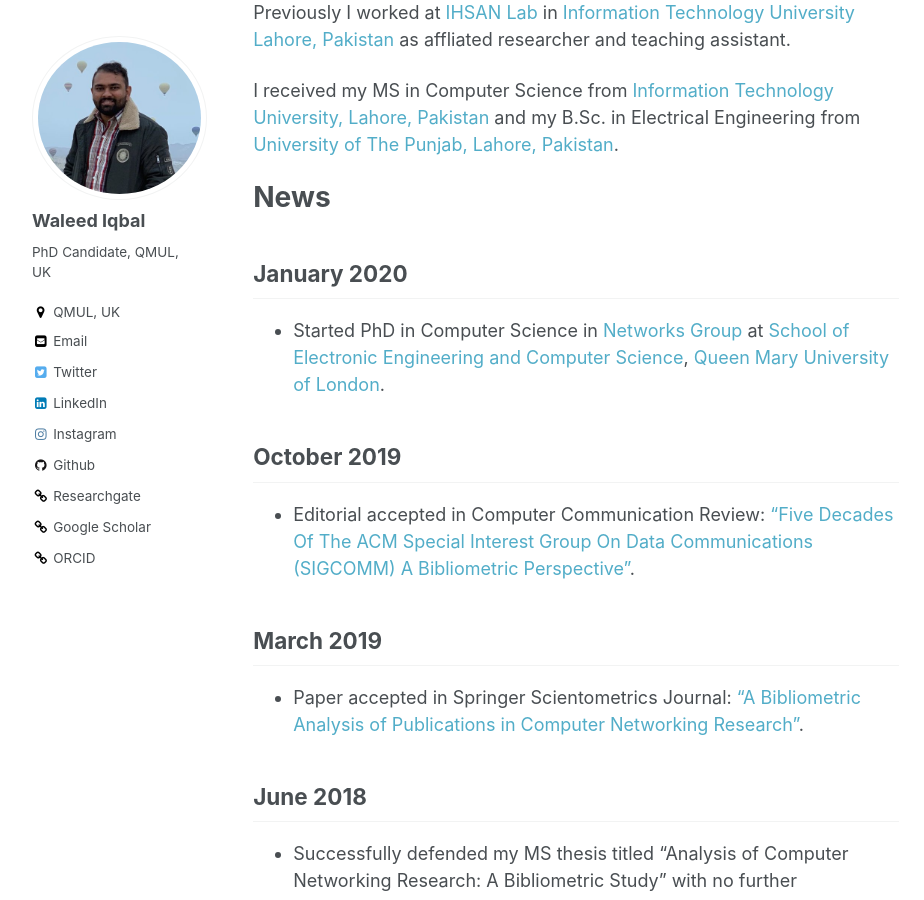
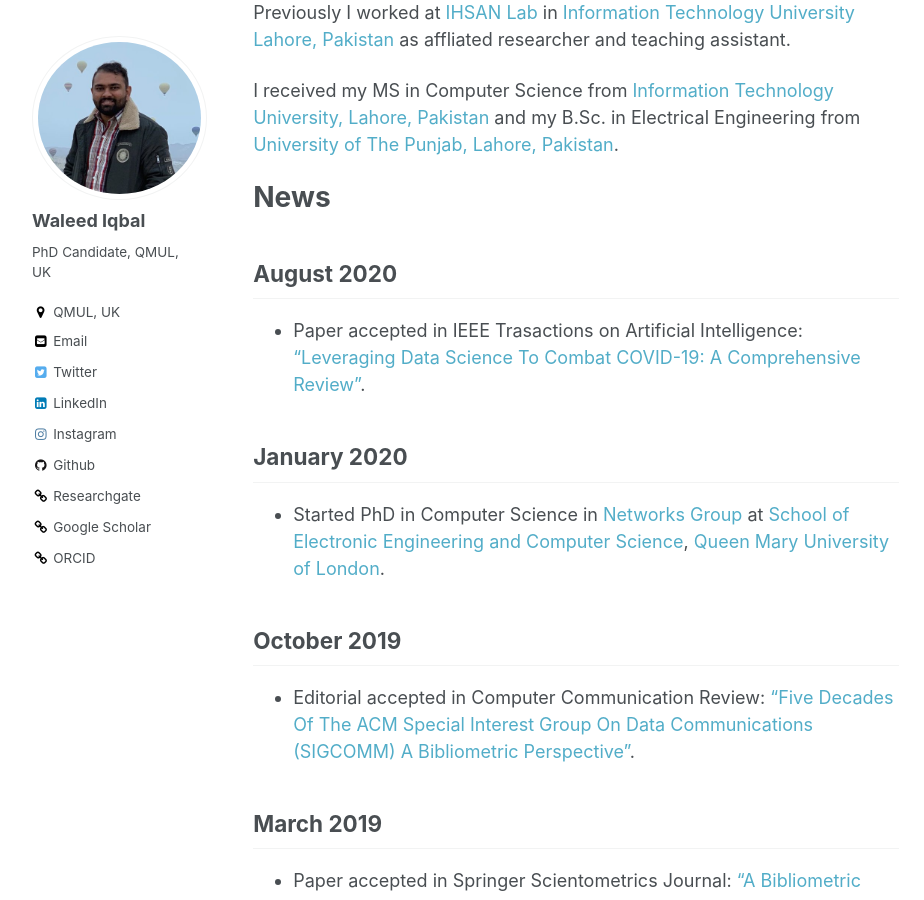
Before and after one commit to waleediqbal411/waleediqbal411.github.io, a Jekyll site: the page built from _pages/about.md, in a window 1280 px wide and 900 px high, scrolled down 318 px. Shown: the whole window, without its empty margins (86-1010 px from the left). Built offline with Jekyll 4.4.1, drawn with Linux system fonts in a browser that asks for light colours.

Commit message:
Official Website V5.3

```diff
--- a/_pages/about.md
+++ b/_pages/about.md
@@ -17,6 +17,9 @@ Previously I worked at [IHSAN Lab](http://ihsanlab.itu.edu.pk/) in [Information
 I received my MS in Computer Science from [Information Technology University, Lahore, Pakistan](https://itu.edu.pk/) and my B.Sc. in Electrical Engineering from [University of The Punjab, Lahore, Pakistan](https://pu.edu.pk/).
 
 # News
+
+## August 2020
+* Paper accepted in IEEE Trasactions on Artificial Intelligence: ["Leveraging Data Science To Combat COVID-19: A Comprehensive Review"](https://www.techrxiv.org/articles/Leveraging_Data_Science_To_Combat_COVID-19_A_Comprehensive_Review/12212516/files/22459823.pdf).
 
 ## January 2020
 * Started PhD in Computer Science in [Networks Group](http://networks.eecs.qmul.ac.uk) at [School of Electronic Engineering and Computer Science](https://www.eecs.qmul.ac.uk/), [Queen Mary University of London](https://www.qmul.ac.uk/).
```
